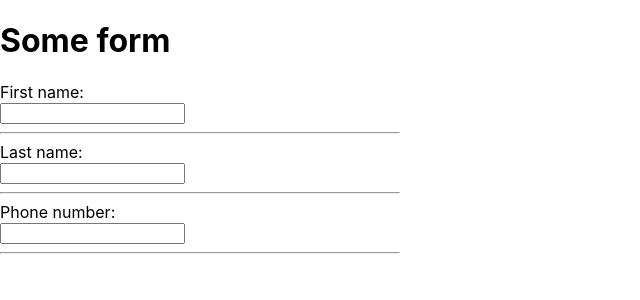
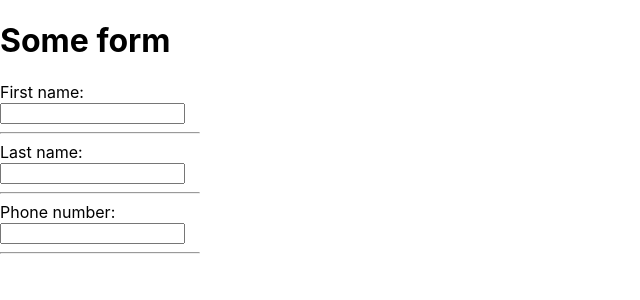
Before and after one commit to KrzysztofLapinski/react-edu-lecture2, a React (Create React App) app: page / in a window 1280 px wide. Shown: the top 300 px of the page, without its empty margins (0-640 px from the left). Built offline with nearby package versions, Linux system fonts and the light colour scheme.

Commit message:
sample inut

```diff
--- a/src/App.js
+++ b/src/App.js
@@ -1,26 +1,23 @@
-import logo from './logo.svg';
 import './App.css';
+
+function SampleInput(props) {
+  return (
+    <div>
+      <label>{props.label}</label><br />
+      <input type="text" id={props.fieldName} name={props.fieldName}></input>
+      <hr />
+    </div>
+  )
+}
 
 function App() {
   return (
-    <div style={{width: "400px"}}>
-    <h1>Some form</h1>
-    <div>
-      <label>First name:</label><br/>
-      <input type="text" id="fname" name="fname" />
-      <hr/>
+    <div style={{ width: "200px" }}>
+      <h1>Some form</h1>
+      <SampleInput fieldName="fname" label="First name:" />
+      <SampleInput fieldName="lname" label="Last name:" />
+      <SampleInput fieldName="phoneNumber" label="Phone number:" />
     </div>
-    <div>
-      <label for="lname">Last name:</label><br/>
-      <input type="text" id="lname" name="lname" />
-      <hr/>
-    </div>
-    <div>
-      <label>Phone number:</label><br/>
-      <input type="text" id="phoneNumber" name="phoneNumber" />
-      <hr/>
-    </div>
-  </div>
   );
 }
 
```
